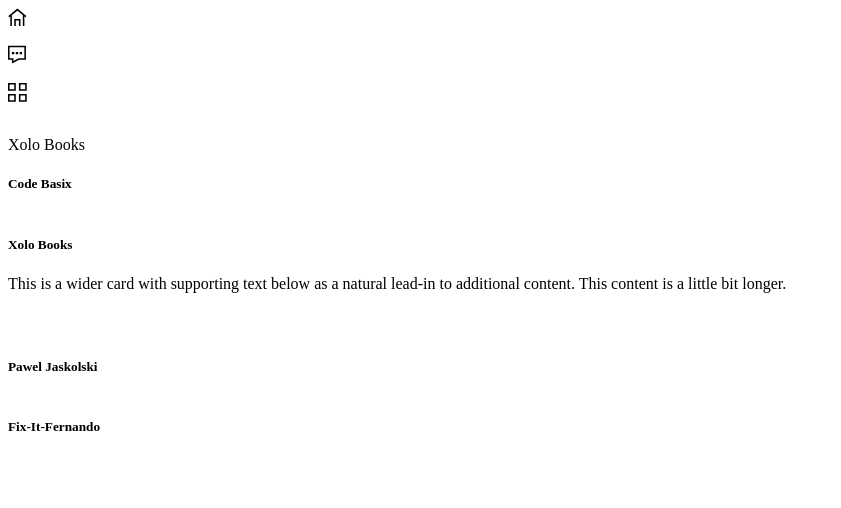
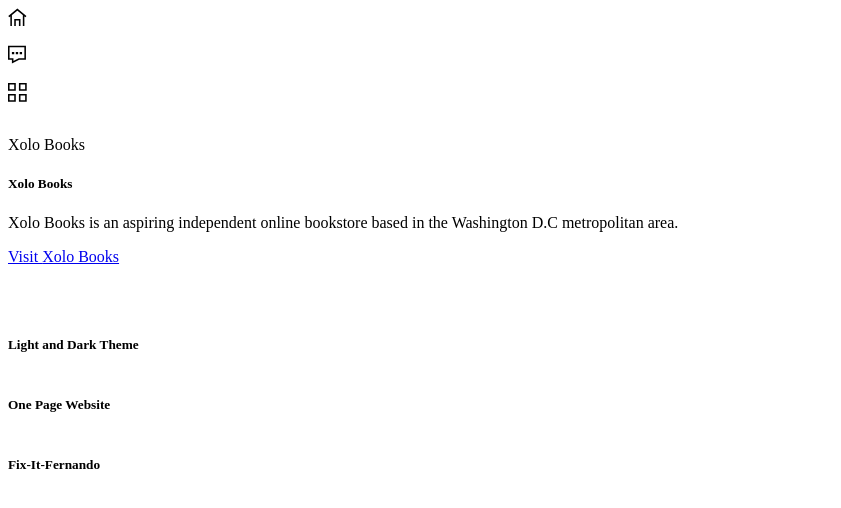
Before and after one commit to PawelPavo/my-site-2, a React app: page /projects in a window 1280 px wide. Both pictures are taken after a click on the element "Xolo Books". Shown: the top 508 px of the page, without its empty margins (0-841 px from the left). Built offline with nearby package versions, Linux system fonts and the light colour scheme.

Commit message:
projects added to array, needs pictures

```diff
--- a/src/client/components/ProjectCard.tsx
+++ b/src/client/components/ProjectCard.tsx
@@ -15,7 +15,8 @@
                         className="card-title my-auto">{props.project.name}
                     </h5>
                     <div className={`showContent ${show2 ? 'showContent showContent-active' : ''}`}>
-                        <p className="card-text">This is a wider card with supporting text below as a natural lead-in to additional content. This content is a little bit longer.</p>
+                        <p className="card-text mt-2">{props.project.description}</p>
+                        <a href={props.project.projectUrl} target="_blank" className="card-text">Visit {props.project.name} </a> <span> {props.project.status}</span>
                     </div>
                 </div>
             </div>
@@ -34,7 +35,7 @@
 }
 
 .showContent-active {
-    height: 62px;
+    height: 100px;
     opacity: 1;
 }
 
--- a/src/client/components/ProjectsComp.tsx
+++ b/src/client/components/ProjectsComp.tsx
@@ -9,16 +9,25 @@
 
 const MyProjects = [
     {
-        name: "Code Basix",
+        name: "Xolo Books",
+        description: "Xolo Books is an aspiring independent online bookstore based in the Washington D.C metropolitan area.",
+        projectUrl: "https://www.xolobooks.com/"
     },
     {
-        name: "Xolo Books",
+        name: "Light and Dark Theme",
+        description: "This project is develped with ReactJS and styled-components library to showcase the use of light and dark theme. It also incorporates MailGun and back-end database for projects tab.",
+        projectUrl: "https://damp-headland-11870.herokuapp.com/"
     },
     {
-        name: "Pawel Jaskolski",
+        name: "One Page Website",
+        description: "This project was inspired by inifinte scroll and uses zero routers. The views are creaed by hrefs and id's. It is build with ReactJS, AWS S3 along with various styling libraries.",
+        projectUrl: "https://floating-retreat-73992.herokuapp.com/"
     },
     {
         name: "Fix-It-Fernando",
+        description: "Fix-It-Fernando is a website created using ReactJS, Bootstrap and AWS S3 services for a local constryction company.",
+        projectUrl: '',
+        status: " - UNDER CONSTRUCTION"
     },
 ];
 
```
